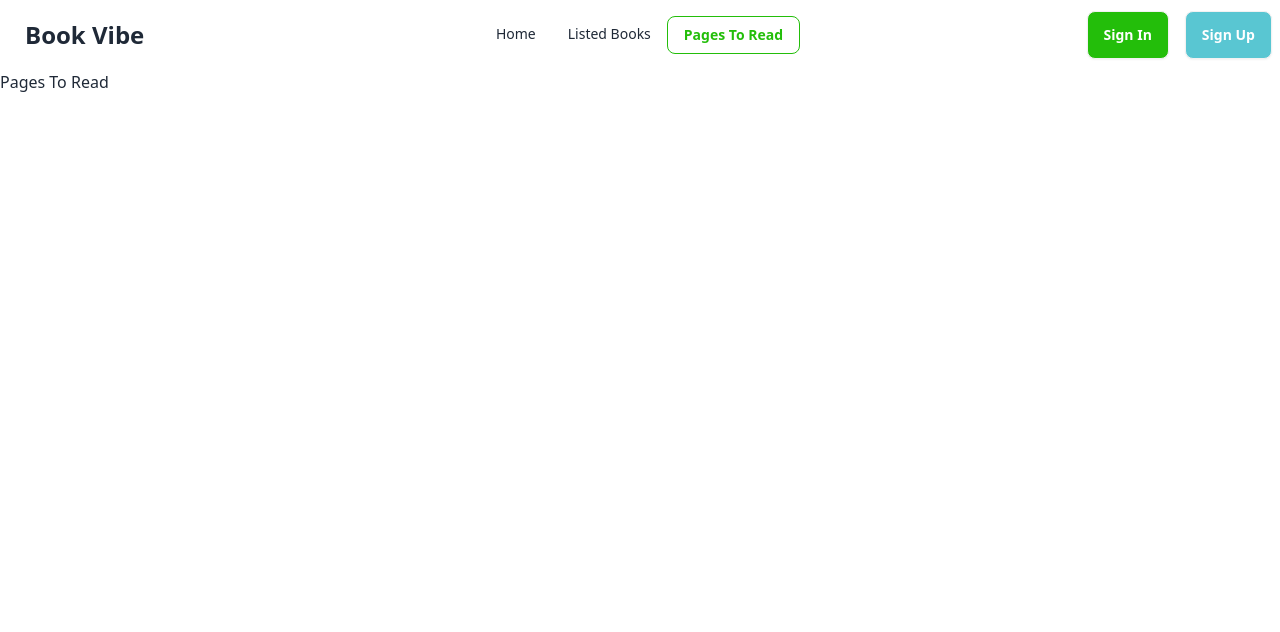
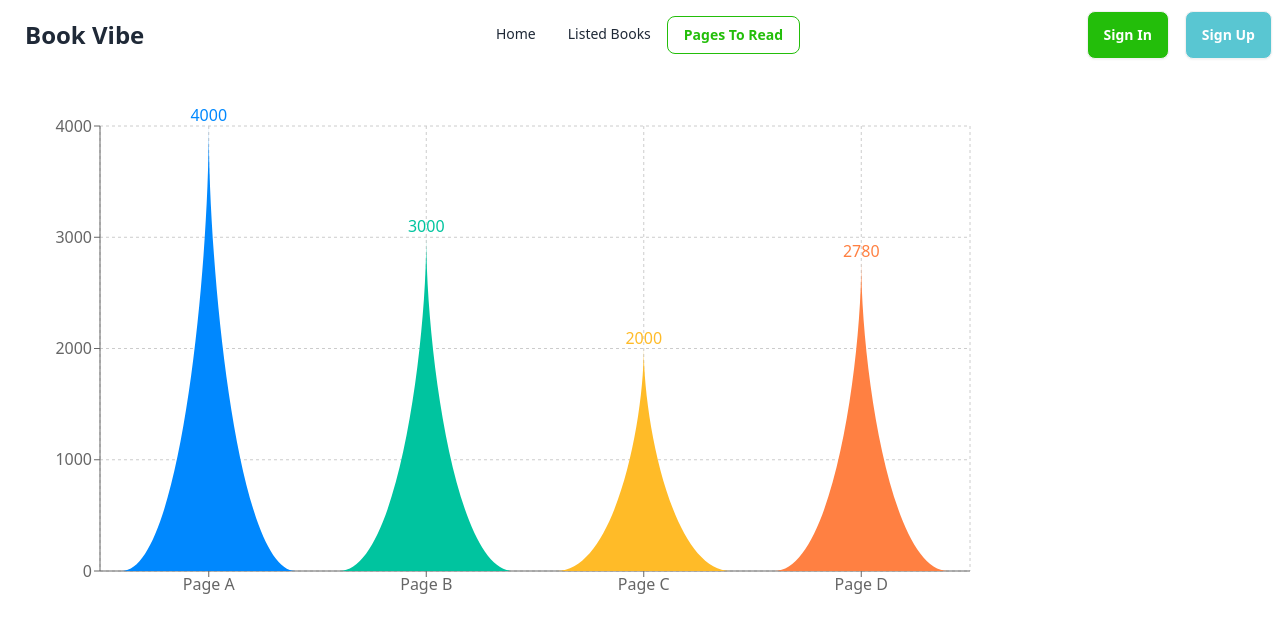
Before and after one commit to Anik98Bh/b9a8-book-vibe-Anik98B, a React (Vite) app: page /pagesread in a window 1280 px wide. Shown: the top 632 px of the page. Built offline with nearby package versions, Linux system fonts and the light colour scheme.

Commit message:
added shape bar chart

```diff
--- a/package.json
+++ b/package.json
@@ -17,6 +17,7 @@
     "react-icons": "^5.0.1",
     "react-router-dom": "^6.22.3",
     "react-toastify": "^10.0.5",
+    "recharts": "^2.12.3",
     "sort-by": "^1.2.0"
   },
   "devDependencies": {
--- a/src/components/BookDetails/BookDetails.jsx
+++ b/src/components/BookDetails/BookDetails.jsx
@@ -11,7 +11,7 @@
     console.log(book)
 
     const handleReadBook=()=>{
-        saveReadBook(id)
+        saveReadBook(idInt)
         toast('Books Added to Read List')
     }
     return (
--- a/src/components/ListedBooks/ListedBooks.jsx
+++ b/src/components/ListedBooks/ListedBooks.jsx
@@ -1,10 +1,25 @@
+import { useEffect, useState } from "react";
+import { useLoaderData } from "react-router-dom";
+import { getStoredReadBook } from "../../utility/localstorage";
 
 const ListedBooks = () => {
+    const books = useLoaderData();
+    const [listBooks, setListBooks] = useState([]);
+
+    useEffect(() => {
+        const storedBookIds = getStoredReadBook();
+        if (books.length > 0) {
+            const booksList = books.filter(book => storedBookIds.includes(book.id));
+            console.log(books, storedBookIds, booksList)
+            setListBooks(booksList)
+        }
+    }, [])
     return (
         <div>
             <div className="w-full bg-[#1313130D] text-center py-8 rounded-2xl">
-                <h1 className="text-4xl font-bold">Books</h1>
+                <h1 className="text-4xl font-bold">Books: {listBooks.length}</h1>
             </div>
+
         </div>
     );
 };
--- a/src/components/PagesToRead/PagesToRead.jsx
+++ b/src/components/PagesToRead/PagesToRead.jsx
@@ -1,8 +1,62 @@
+
+import { BarChart, Bar, Cell, XAxis, YAxis, CartesianGrid } from 'recharts';
+import TriangleBar from './TriangleBar';
+
+const colors = ['#0088FE', '#00C49F', '#FFBB28', '#FF8042', 'red', 'pink'];
+
+const data = [
+    {
+        name: 'Page A',
+        uv: 4000,
+        pv: 2400,
+        amt: 2400,
+    },
+    {
+        name: 'Page B',
+        uv: 3000,
+        pv: 1398,
+        amt: 2210,
+    },
+    {
+        name: 'Page C',
+        uv: 2000,
+        pv: 9800,
+        amt: 2290,
+    },
+    {
+        name: 'Page D',
+        uv: 2780,
+        pv: 3908,
+        amt: 2000,
+    },
+];
+
+
+
 
 const PagesToRead = () => {
     return (
-        <div>
-            <h1>Pages To Read</h1>
+        <div className='mt-9'>
+            <BarChart
+                width={1000}
+                height={500}
+                data={data}
+                margin={{
+                    top: 20,
+                    right: 30,
+                    left: 40,
+                    bottom: 5,
+                }}
+            >
+                <CartesianGrid strokeDasharray="3 3" />
+                <XAxis dataKey="name" />
+                <YAxis />
+                <Bar dataKey="uv" fill="#8884d8" shape={<TriangleBar />} label={{ position: 'top' }}>
+                    {data.map((entry, index) => (
+                        <Cell key={`cell-${index}`} fill={colors[index % 20]} />
+                    ))}
+                </Bar>
+            </BarChart>
         </div>
     );
 };
--- /dev/null
+++ b/src/components/PagesToRead/ShapeChart.jsx
@@ -0,0 +1,9 @@
+
+const ShapeChart = (x, y, width, height) => {
+    return `M${x},${y + height}C${x + width / 3},${y + height} ${x + width / 2},${y + height / 3}
+    ${x + width / 2}, ${y}
+    C${x + width / 2},${y + height / 3} ${x + (2 * width) / 3},${y + height} ${x + width}, ${y + height}
+    Z`;
+};
+
+export default ShapeChart;
--- /dev/null
+++ b/src/components/PagesToRead/TriangleBar.jsx
@@ -0,0 +1,9 @@
+import ShapeChart from "./ShapeChart";
+
+const TriangleBar = (props) => {
+    const { fill, x, y, width, height } = props;
+
+    return <path d={ShapeChart(x, y, width, height)} stroke="none" fill={fill} />;
+  };
+
+export default TriangleBar;
--- a/src/main.jsx
+++ b/src/main.jsx
@@ -26,6 +26,7 @@
       {
         path: "/listedbooks",
         element: <ListedBooks></ListedBooks>,
+        loader: ()=>fetch('../books.json')
       },
       {
         path: "/pagesread",
```
Also changed, not shown: 1 other file (tests, documents, lock files or other folders).
